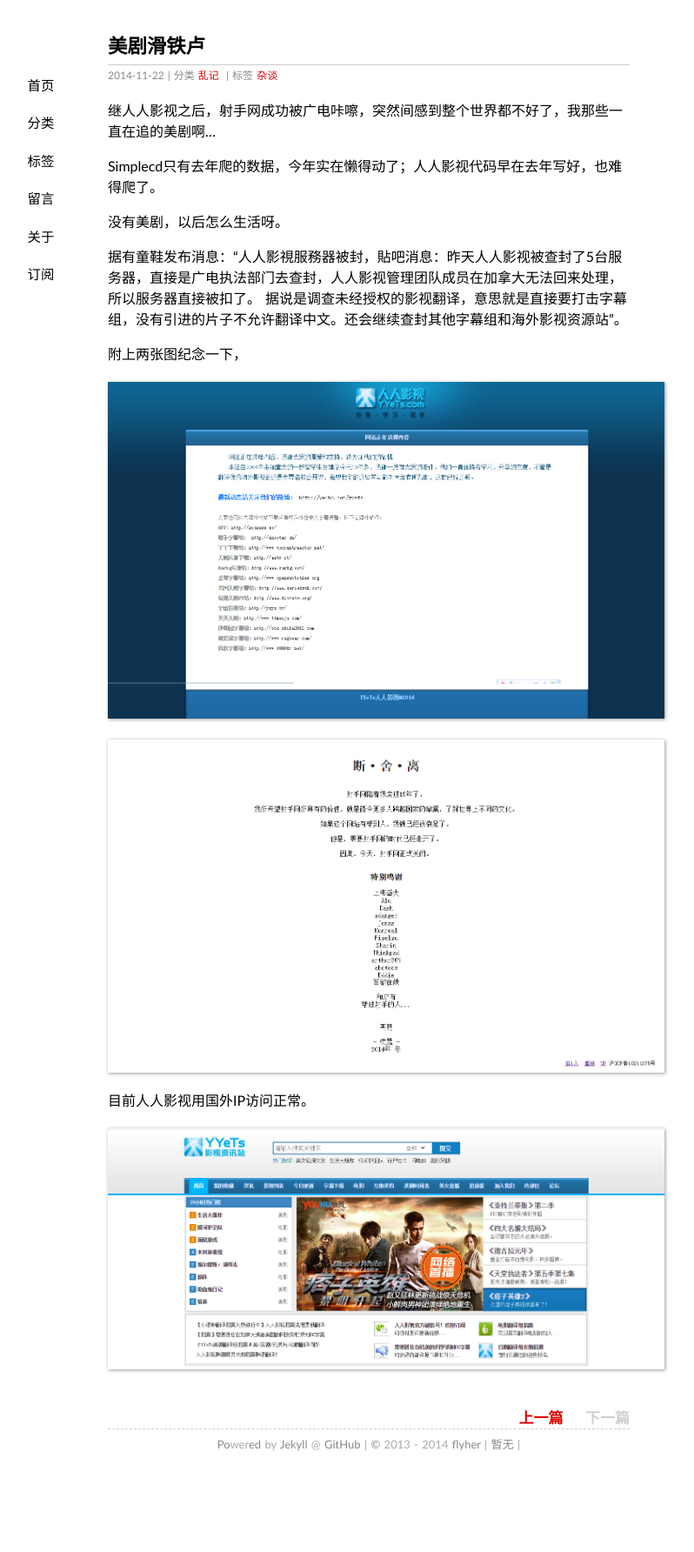
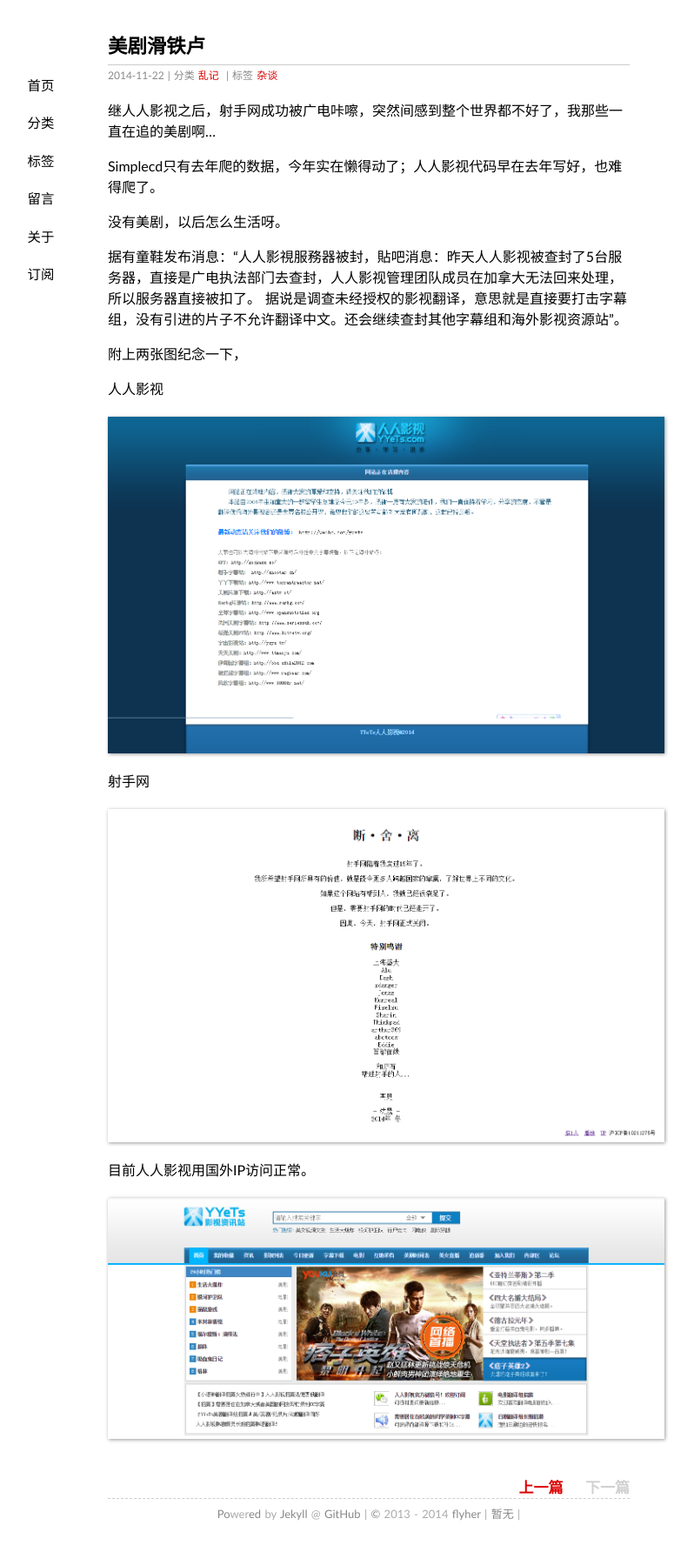
Before and after one commit to flyher/flyher.github.com, a Jekyll site: the page built from _posts/2014-11-22-yyets-die.md, in a window 1280 px wide. Shown: the whole page at 87% size, without its empty margins (216-1014 px from the left). Built offline with Jekyll 4.4.1, drawn with Linux system fonts in a browser that asks for light colours; Markdown is read by kramdown in place of the engine named in the settings; comment, search, counter and statistics services are not loaded; before the commit the page ends 1704 px from its top, so only the background shows below that.

Commit message:
add 20141122

```diff
--- a/_posts/2014-11-22-yyets-die.md
+++ b/_posts/2014-11-22-yyets-die.md
@@ -17,9 +17,11 @@
 
 附上两张图纪念一下，
 
+人人影视
 
 ![yyets-die](../assets/img/2014112201.png)
 
+射手网
 
 ![yyets-die](../assets/img/2014112202.png)
 
```
